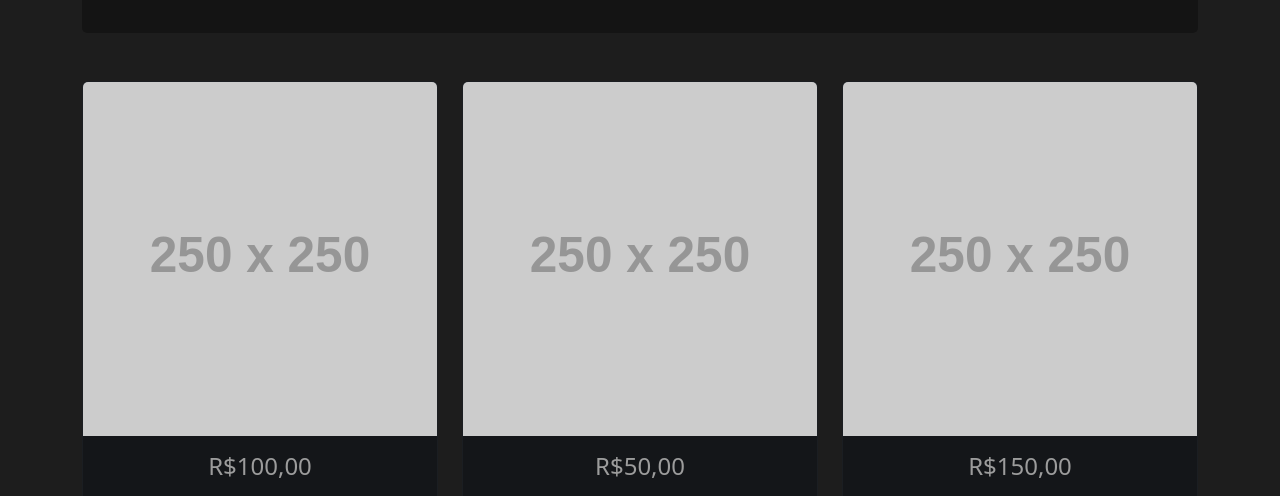
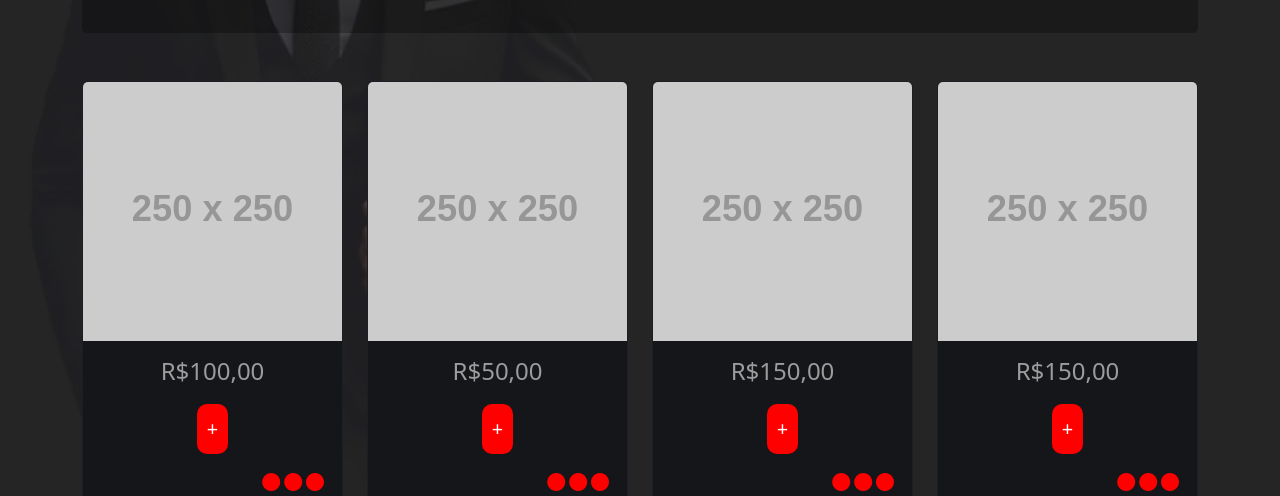
Before and after one commit to ZeVictorAraujo/alphastore, a website: page index.html in a window 1280 px wide. Shown: the part 281-777 px from the top of the page. Drawn offline with nearby package versions, Linux system fonts and the light colour scheme; placeholder pictures from the web are drawn by us.

Commit message:
Atualização de fundo

```diff
--- a/index.html
+++ b/index.html
@@ -21,21 +21,21 @@
             </div>
         </header>
 
-        <!-- Navigation Menu -->
+        <!-- Menu -->
         <nav class="d-flex justify-content-around py-2 mb-4">
             <a href="#" id="menu-home">INÍCIO</a>
             <a href="#" id="menu-promocoes">PROMOÇÕES</a>
             <a href="#" id="menu-contato">CONTATO</a>
         </nav>
 
-        <!-- Seção Home (inicial) -->
+        <!-- Inicio -->
         <div id="home-section">
             <div class="promo mb-5">
                 <h2>50% OFF</h2>
                 <p>Use o cupom: <strong>ALPHA50</strong></p>
             </div>
             <div class="row">
-                <div class="col-md-4">
+                <div class="col-md-3">
                     <div class="card bg-dark text-white">
                         <img src="https://via.placeholder.com/250" class="card-img-top" alt="Produto">
                         <div class="card-body">
@@ -44,7 +44,7 @@
                         </div>
                     </div>
                 </div>
-                <div class="col-md-4">
+                <div class="col-md-3">
                     <div class="card bg-dark text-white">
                         <img src="https://via.placeholder.com/250" class="card-img-top" alt="Produto">
                         <div class="card-body">
@@ -53,7 +53,16 @@
                         </div>
                     </div>
                 </div>
-                <div class="col-md-4">
+                <div class="col-md-3">
+                    <div class="card bg-dark text-white">
+                        <img src="https://via.placeholder.com/250" class="card-img-top" alt="Produto">
+                        <div class="card-body">
+                            <h5 class="card-title">R$150,00</h5>
+                            <button class="btn-add-cart">+</button>
+                        </div>
+                    </div>
+                </div>
+                <div class="col-md-3">
                     <div class="card bg-dark text-white">
                         <img src="https://via.placeholder.com/250" class="card-img-top" alt="Produto">
                         <div class="card-body">
@@ -65,7 +74,7 @@
             </div>
         </div>
 
-        <!-- Seção Contato (escondida inicialmente) -->
+        <!-- Seção Contato -->
         <div id="contact-section" style="display: none;">
             <div class="promo mb-5">
                 <h2 class="logo">aLpha <span>STORE</span></h2>
--- a/styles.css
+++ b/styles.css
@@ -1,6 +1,8 @@
 body {
-   background-color: #1d1d1d;
+   background-image: url("fundo.png");
    color: white;
+   background-repeat: no-repeat;
+   background-size: cover;
 }
 
 /* Logo */
@@ -51,7 +53,7 @@
    font-size: 24px;
 }
 
-/* Search Bar */
+/* Pesquisa */
 .search-bar {
    position: relative;
 }
```
Also changed, not shown: fundo.png (added).
